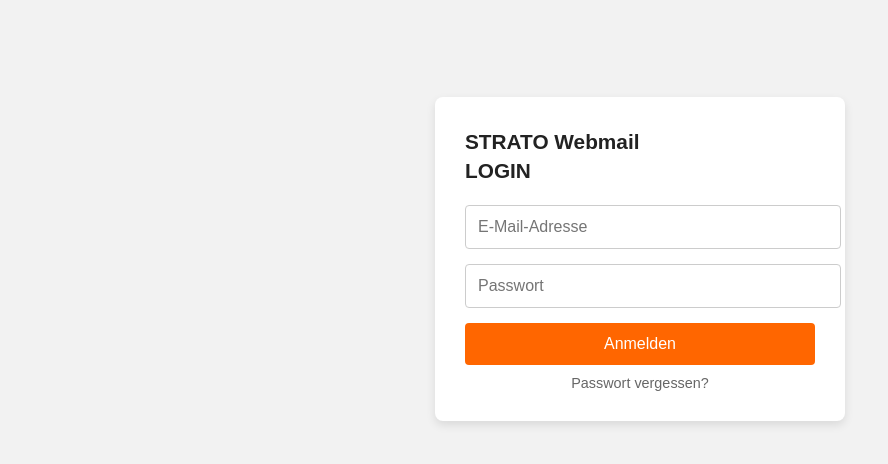
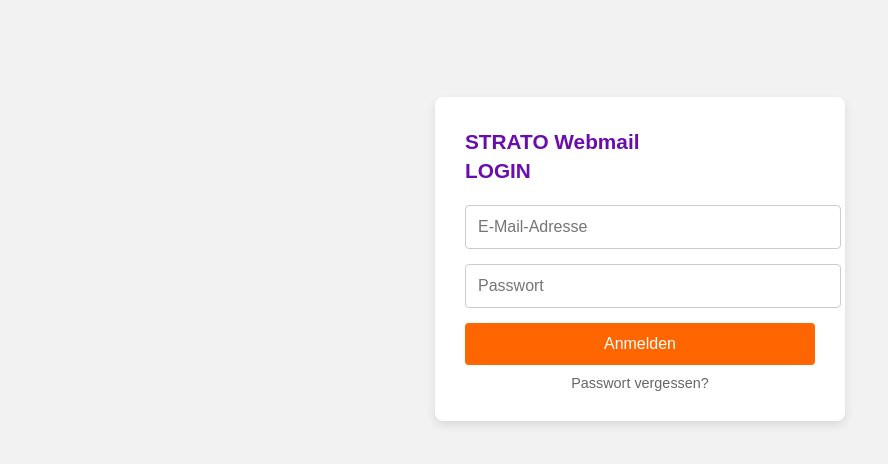
Before and after one commit to pub-fe32a33a64654d89bbae629210/stra, a plain HTML site: page index.html in a window 1280 px wide. Shown: the part 42-506 px from the top of the page, without its empty margins (0-888 px from the left). Drawn offline with Linux system fonts and the light colour scheme.

Commit message:
Update index.html

```diff
--- a/index.html
+++ b/index.html
@@ -35,9 +35,9 @@
       margin: 0 0 20px;
       font-size: 1.3rem;
       font-weight: bold;
-      text-align: left; /* aligned left */
-      color: #222;
+      text-align: left;
       line-height: 1.4;
+      color: #6a0dad; /* purple */
     }
 
     .login-box form input {
```
